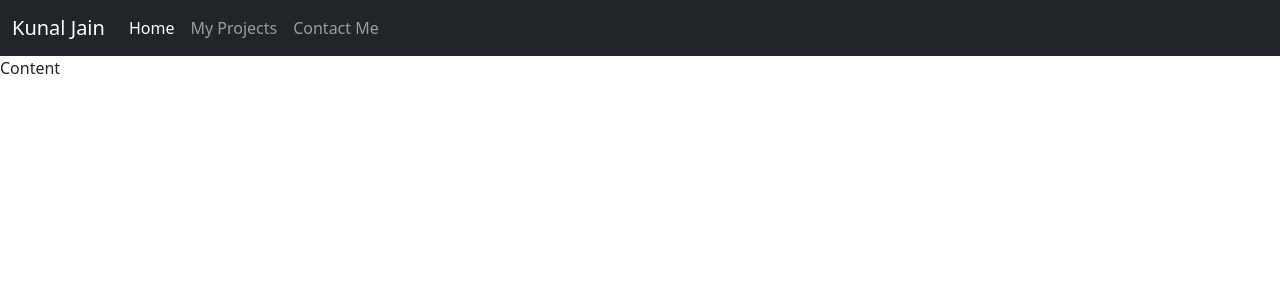
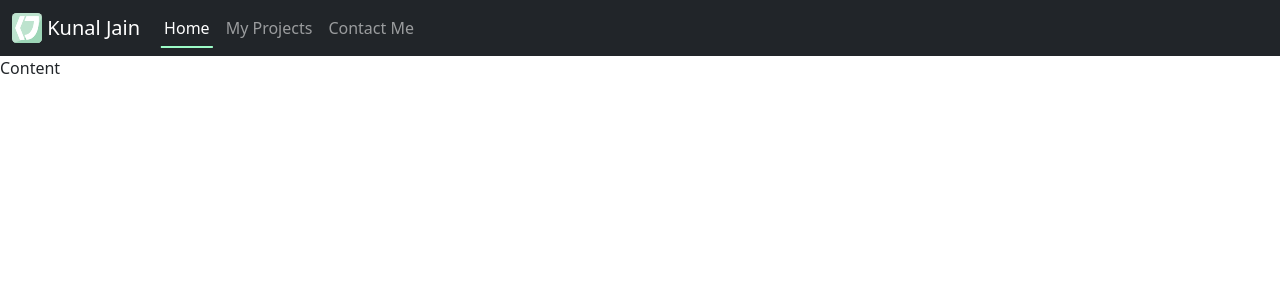
Before and after one commit to wherewith/personal_portfolio, a Flask app: page / in a window 1280 px wide. Shown: the top 300 px of the page. Run offline with Flask 2, Linux system fonts and the light colour scheme.

Commit message:
image brand, custom stylesheet, underline on hover

```diff
--- /dev/null
+++ b/static/styles.css
@@ -0,0 +1,21 @@
+.nav-link {
+    position: relative;
+}
+.nav-link::after {
+    content: '';
+    opacity: 0;
+    transition: all .2s;
+    height: 2px;
+    width: 85%;
+    background-color: #9dfcc7;
+    position: absolute;
+    bottom: 0;
+    left: 50%;
+    transform: translate(-50%); /* centers element */
+}
+.nav-link:hover::after {
+    opacity: 1;
+}
+.nav-link.active::after {
+    opacity: 1;
+}
--- a/templates/base.html
+++ b/templates/base.html
@@ -3,10 +3,13 @@
 <head>
     <meta charset="utf-8">
     <meta name="viewport" content="width=device-width, initial-scale=1">
+
     <title>{% block title %}{% endblock %}</title>
     {% set active_page = active_page|default('index') -%}
-    <link rel="icon" href="/static/kj logo - thick mint.svg">
+    <link rel="icon" href="/static/assets/kj logo - thick mint.svg">
+
     <link href="https://cdn.jsdelivr.net/npm/bootstrap@5.3.0-alpha1/dist/css/bootstrap.min.css" rel="stylesheet" integrity="sha384-GLhlTQ8iRABdZLl6O3oVMWSktQOp6b7In1Zl3/Jr59b6EGGoI1aFkw7cmDA6j6gD" crossorigin="anonymous">
+    <link rel="stylesheet" type="text/css" href="/static/styles.css">
 </head>
 <body>
 {% set navigation_bar = [
@@ -16,7 +19,10 @@
 ] -%}
 <nav class="navbar navbar-expand-lg bg-dark navbar-dark">
     <div class="container-fluid">
-        <a class="navbar-brand">Kunal Jain</a>
+        <a class="navbar-brand">
+            <img src="/static/assets/kj logo - thick mint.svg" width=30 height=30 class="d-inline-block align-top" alt="">
+            Kunal Jain
+        </a>
         <button class="navbar-toggler" type="button" data-bs-toggle="collapse" data-bs-target="#navbarNavAltMarkup" aria-controls="navbarNavAltMarkup" aria-expanded="false" aria-label="Toggle navigation">
             <span class="navbar-toggler-icon"></span>
         </button>
```
Also changed, not shown: static/assets/kj logo - thick mint.svg (renamed from static/kj logo - thick mint.svg).
